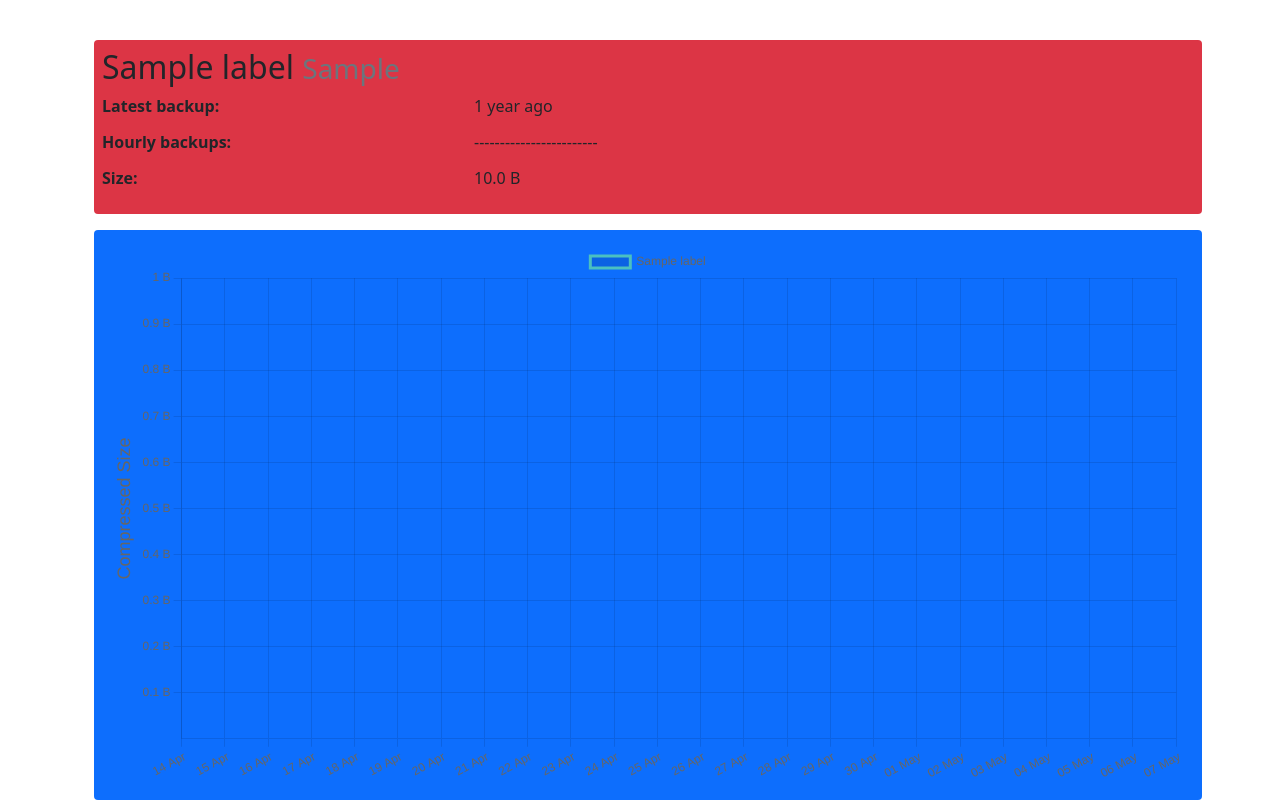
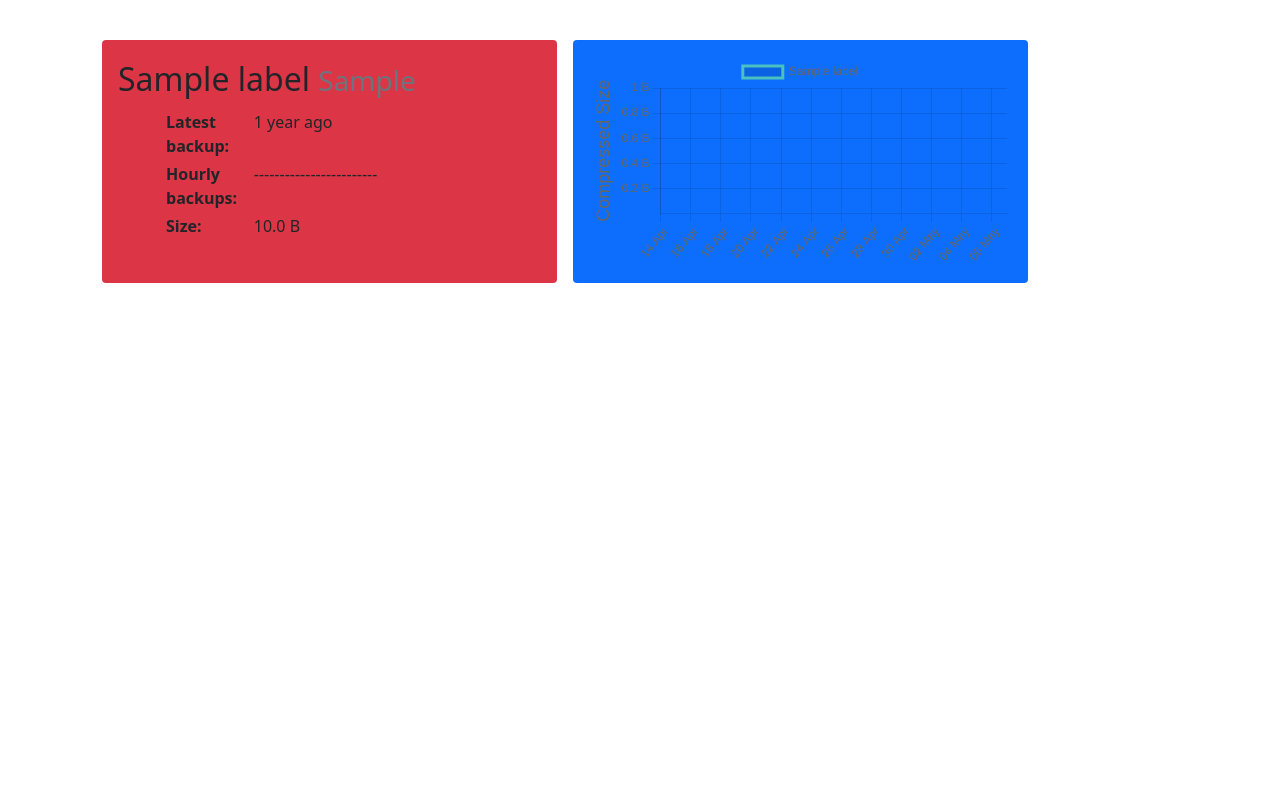
Before and after one commit to grglcy/borg-web, a Django app: page / in a window 1280 px wide. After the commit the page ends 283 px from the top, so only its background shows below. Run offline with Django 3.2, Linux system fonts and the light colour scheme; tables that the repository leaves empty hold one stand-in row (values such as "Sample post"); some libraries are stand-ins or nearby versions.

Commit message:
Arrange into grid

```diff
--- a/borgweb/borg/models/error.py
+++ b/borgweb/borg/models/error.py
@@ -1,7 +1,6 @@
 from django.db import models
 from . import Label
 from ..utility.time import time_ago
-from datetime import datetime
 
 
 class Error(models.Model):
--- a/borgweb/borg/models/repo.py
+++ b/borgweb/borg/models/repo.py
@@ -1,6 +1,6 @@
 from django.db import models
 from datetime import datetime, timedelta
-from ..utility.time import seconds_to_string
+from ..utility.time import seconds_to_string, subtract_months
 from ..utility.data import bytes_to_string, convert_bytes
 from . import Label
 
@@ -102,6 +102,23 @@ class Repo(models.Model):
     def hourly_archive_string(self):
         return ''.join(['H' if archive is not None else '-' for archive in self.hourly_archives(24)])
 
+    def monthly_archives(self, n_months: int = 12):
+        archives = []
+        for month in range(n_months):
+            current_date = subtract_months(datetime.utcnow().date(), month)
+            print(current_date)
+            archive_current_month = self.archive_set.all()\
+                .filter(start__year__gte=current_date.year,
+                        start__month__gte=current_date.month,
+                        start__year__lte=current_date.year,
+                        start__month__lte=current_date.month)\
+                .order_by('-start')
+            if len(archive_current_month) > 0:
+                archives.append(archive_current_month[0])
+            else:
+                archives.append(None)
+        return archives
+
     def daily_archives(self, n_days: int = 24):
         archives = []
         for day in range(n_days):
--- a/borgweb/borg/templates/borg/index.html
+++ b/borgweb/borg/templates/borg/index.html
@@ -14,47 +14,46 @@
     {{ hour_list|json_script:"hour_list" }}
     <script src="{% static 'js/index.js' %}"></script>
     <style>
-        .container, body, div {
-            width: 100%;
-        }
+        /*body {*/
+        /*    align-content: center;*/
+        /*}*/
     </style>
 </head>
 <body>
-<p id="hours"></p>
 {% if repo_list %}
-<div class="container p-3">
+<div class="container p-4 d-flex align-content-center flex-wrap">
 {% for repo in repo_list %}
-    <div class="float-lg-start rounded overflow-hidden bg-primary
+    <div class="col-5 p-3 rounded bg-primary
                 {% if not repo.archive_after_latest_error %}bg-danger{% endif %}">
-        <h2 class="repo_label">{{ repo.label }}
-            <small class="text-muted"> {{ repo.location }}</small>
+        <h2 class="py-1 e">{{ repo.label }}
+            <small class="text-muted text-truncate"> {{ repo.location }}</small>
         </h2>
-        <dl class="row">
-            <dt class="col-4">Latest backup:</dt>
-            <dd class="col-8">{{ repo.last_backup }}</dd>
+        <dl class="row px-5 overflow-hidden">
+            <dt class="col-3">Latest backup:</dt>
+            <dd class="col-9">{{ repo.last_backup }}</dd>
         </dl>
-        <dl class="row">
-            <dt class="col-4">Hourly backups:</dt>
-            <dd class="col-8">{{ repo.hourly_archive_string }}</dd>
+        <dl class="row px-5">
+            <dt class="col-3">Hourly backups:</dt>
+            <dd class="col-9">{{ repo.hourly_archive_string }}</dd>
         </dl>
-        <dl class="row">
-            <dt class="col-4">Size:</dt>
-            <dd class="col-8">{{ repo.size_string }}</dd>
+        <dl class="row px-5">
+            <dt class="col-3">Size:</dt>
+            <dd class="col-9">{{ repo.size_string }}</dd>
         </dl>
         {% if repo.recent_errors|length > 0 %}
         <dl class="row">
             <dt class="col-12 h4">Recent errors:</dt>
         </dl>
         {% endif %}
-        <dl class="row">
+        <dl class="row px-5">
             {% for error in repo.recent_errors %}
-            <dt class="col-4">{{ error.time_ago }}</dt>
-            <dd class="col-8 text-truncate">{{ error.error }}</dd>
+            <dt class="col-3">{{ error.time_ago }}</dt>
+            <dd class="col-9 text-truncate">{{ error.error }}</dd>
             {% endfor %}
         </dl>
     </div>
 {% endfor %}
-<div class="float-lg-start rounded overflow-hidden bg-primary p-3">
+<div class="col-5 p-3 rounded bg-primary overflow-visible">
     <canvas id="backup_csize_hourly" width="400" height="200"></canvas>
 </div>
 {% else %}
--- a/borgweb/borgweb/settings.py
+++ b/borgweb/borgweb/settings.py
@@ -124,7 +124,6 @@ import os
 
 STATIC_URL = '/static/'
 STATIC_ROOT = os.path.join(BASE_DIR, 'root')
-print(os.path.join(BASE_DIR, 'bootstrap', 'dist'))
 STATICFILES_DIRS = [
     os.path.join(BASE_DIR, 'static'),
     os.path.join(BASE_DIR, 'bootstrap', 'dist'),
```
